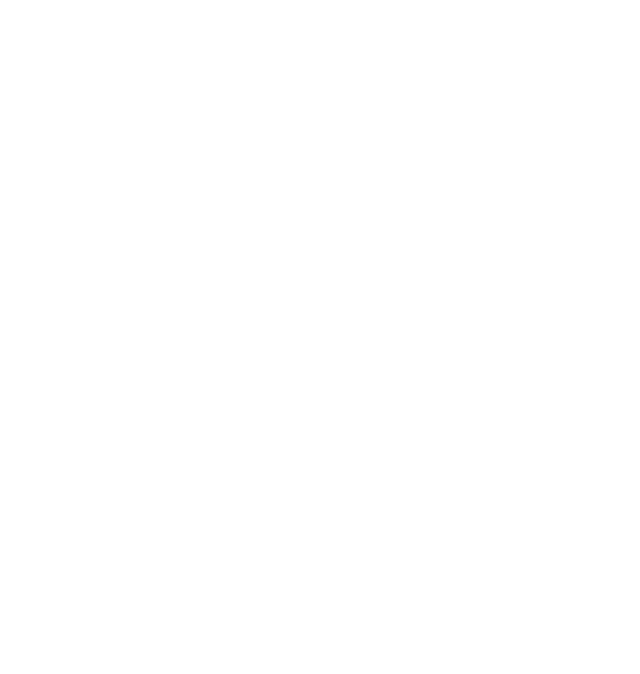
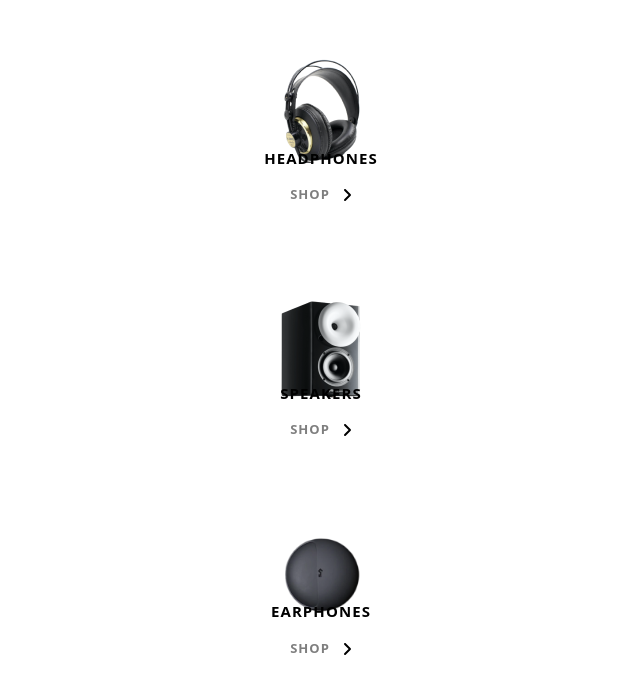
Before and after one commit to neshacascia/audiophile, a Next.js app: page / in a window 1280 px wide. Shown: the part 911-1585 px from the top of the page, without its empty margins (319-959 px from the left). Before the commit the page ends 890 px from the top, so only its background shows below. Built offline with nearby package versions, Linux system fonts and the light colour scheme.

Commit message:
created an array for storing homepage assets, name, and link data. the array is then used to map over each item passing the relevant properties as props to the reusable ShopItem component

```diff
--- /dev/null
+++ b/components/ShopItem.js
@@ -0,0 +1,27 @@
+import Link from 'next/link';
+
+import { FontAwesomeIcon } from '@fortawesome/react-fontawesome';
+import { faAngleRight } from '@fortawesome/free-solid-svg-icons';
+
+export default function ShopItem({ item, href, img, bottom }) {
+  return (
+    <div className="bg-lightGrey flex flex-col justify-center items-center rounded-lg">
+      <img src={img} className={`w-[79.92px] relative bottom-${bottom}`} />
+      <div className="text-black flex flex-col items-center relative bottom-4">
+        <span className="text-[15px] font-bold tracking-[1.07px] uppercase mb-4">
+          {item}
+        </span>
+
+        <Link href={href} className="flex items-center gap-3">
+          <span className="text-[13px] font-bold tracking-[1px] uppercase opacity-[0.5]">
+            Shop
+          </span>
+          <FontAwesomeIcon
+            icon={faAngleRight}
+            className="text-fadedOrange"
+          ></FontAwesomeIcon>
+        </Link>
+      </div>
+    </div>
+  );
+}
--- /dev/null
+++ b/data.js
@@ -0,0 +1,24 @@
+import headphonesHomeImg from './public/assets/mobile/home/home-headphones.png';
+import speakersHomeImg from './public/assets/mobile/home/home-speakers.png';
+import earphonesHomeImg from './public/assets/mobile/home/home-earphones.png';
+
+export const homepageData = [
+  {
+    item: 'Headphones',
+    href: '/headphones',
+    img: headphonesHomeImg,
+    bottom: '12',
+  },
+  {
+    item: 'Speakers',
+    href: '/speakers',
+    img: speakersHomeImg,
+    bottom: '12',
+  },
+  {
+    item: 'Earphones',
+    href: '/earphones',
+    img: earphonesHomeImg,
+    bottom: '10',
+  },
+];
--- a/pages/index.js
+++ b/pages/index.js
@@ -1,8 +1,12 @@
+import ShopItem from '@/components/ShopItem';
+
+import { homepageData } from '@/data';
+
 export default function Home() {
   return (
-    <main className="h-screen">
-      <header className="bg-homeHeader bg-cover bg-no-repeat bg-bottom h-screen">
-        <div className="text-white h-screen flex flex-col justify-center items-center mx-6">
+    <main className="bg-white h-screen mx-6">
+      <header className="bg-homeHeader bg-cover bg-no-repeat bg-bottom h-screen -mx-6">
+        <div className="text-white h-screen flex flex-col justify-center items-center">
           <span className="opacity-[0.5] text-sm tracking-[10px] uppercase mb-4">
             New Product
           </span>
@@ -13,11 +17,22 @@
             Experience natural, lifelike audio and exceptional build quality
             made for the passionate music enthusiast.
           </p>
-          <button className="bg-fadedOrange font-medium tracking-[1px] uppercase py-4 px-9">
+          <button className="bg-fadedOrange text-[13px] font-medium tracking-[1px] uppercase py-4 px-9">
             See Product
           </button>
         </div>
       </header>
+
+      <section className="flex flex-col gap-20 my-20">
+        {homepageData.map(item => (
+          <ShopItem
+            item={item.item}
+            href={item.href}
+            img={item.img.src}
+            bottom={item.bottom}
+          />
+        ))}
+      </section>
     </main>
   );
 }
```
